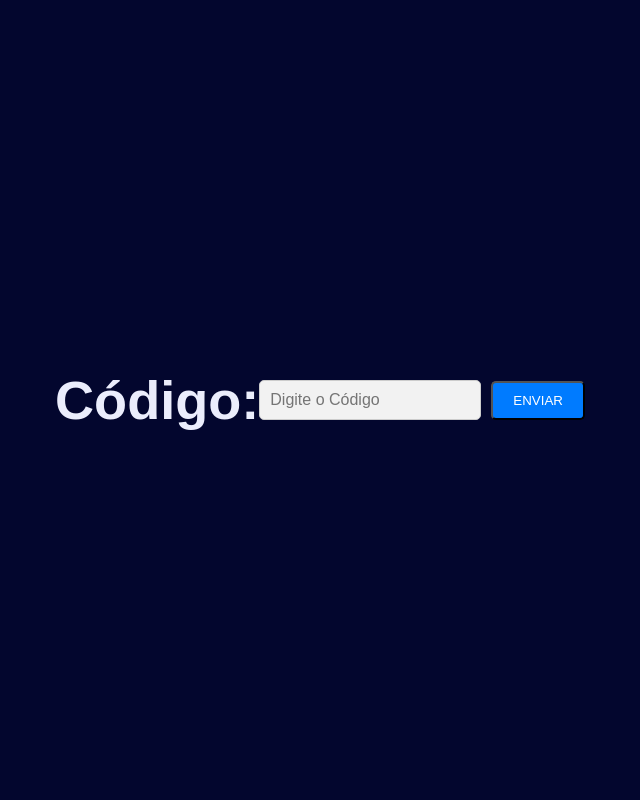
After one commit to analu42/ojogodaimitacao, a PHP site: page /codigo1.php in a window 1280 px wide. The commit adds this page. Shown: the whole page, without its empty margins (315-955 px from the left). Run offline with PHP 8.4, Linux system fonts and the light colour scheme.

Commit message:
ta tudo dando errado

```diff
--- /dev/null
+++ b/codigo1.php
@@ -0,0 +1,22 @@
+<!DOCTYPE html>
+<html lang="pt-BR">
+<head>
+    <meta charset="UTF-8">
+    <meta name="viewport" content="width=device-width, initial-scale=1.0">
+    <title>test de turing</title>
+    <link rel="stylesheet" href="style1.css">
+</head>
+<body>
+    <div class="centralize">
+        <h1>Código:</h1>
+        <input type="text" class="input" placeholder="Digite o Código">
+        <!--<a href="resposta.php" class="button ">Enviar</a>-->
+        <form action="resposta.php" method="POST" required>
+            <div class="center">
+                    <button type="submit" class="button" required>ENVIAR</button>
+            </div>
+        </form>
+    </div>
+    </div>
+</body>
+</html>
--- a/gemini.php
+++ b/gemini.php
@@ -5,7 +5,7 @@ use GeminiAPI\Resources\Parts\TextPart;
 
 $client = new Client('AIzaSyBjz0aEEBoHjOdk0w64Z8o0FldRUpoerQA');
 $response = $client->geminiPro()->generateContent(
-    new TextPart('Qual é op seu nome?'),
+    new TextPart('Qual é o seu nome?'),
 );
 
 print $response->text();
--- a/index.php
+++ b/index.php
@@ -5,7 +5,7 @@
     <meta http-equiv='X-UA-Compatible' content='IE=edge'>
     <title>Interrogador</title>
     <meta name='viewport' content='width=device-width, initial-scale=1'>
-    <link rel='stylesheet' type='text/css' media='screen' href='index.css'>
+    <link rel='stylesheet' type='text/css' media='screen' href='style.css'>
     <script src='main.js'></script>
     <link rel="preconnect" href="https://fonts.googleapis.com">
     <link rel="preconnect" href="https://fonts.gstatic.com" crossorigin>
--- a/question.php
+++ b/question.php
@@ -5,7 +5,7 @@
     <meta http-equiv='X-UA-Compatible' content='IE=edge'>
     <title>Interrogador</title>
     <meta name='viewport' content='width=device-width, initial-scale=1'>
-    <link rel='stylesheet' type='text/css' media='screen' href='index.css'>
+    <link rel='stylesheet' type='text/css' media='screen' href='style.css'>
     <script src='main.js'></script>
     <link rel="preconnect" href="https://fonts.googleapis.com">
     <link rel="preconnect" href="https://fonts.gstatic.com" crossorigin>
--- /dev/null
+++ b/style1.css
@@ -0,0 +1,89 @@
+html, body {
+    height: 100%;
+    margin: 0;
+    font-family: "Varela Round", sans-serif;
+    background-color: rgb(3, 6, 46);
+    color: rgb(235, 237, 252);
+    font-size: 130%;
+}
+
+.centralize {
+    display: flex;
+    justify-content: center;
+    align-items: center;
+    height: 100vh;
+}
+
+.button {
+    display: inline-block;
+    padding: 10px 20px;
+    margin: 10px;
+    text-decoration: none;
+    background-color: #007BFF;
+    color: white;
+    border-radius: 5px;
+    font-family: "Varela Round", sans-serif;
+}
+
+.button:hover {
+    background-color: #0056b3;
+}
+
+.center{
+    display: flex;
+    flex-direction: row;
+    justify-content: center;
+    align-items: center;
+}
+
+.padd{
+    padding-bottom: 20px;
+}
+
+.padd1{
+    padding-left: 200px;
+}
+
+.padd2{
+    padding-bottom: 30px;
+}
+
+.padd3{
+    padding-left: 20px;
+}
+
+
+.margin{
+    padding-left: 300px;
+    padding-right: 300px;
+}
+
+  .background{
+    background-color: rgb(0, 0, 24);
+  }
+
+  .fonte_inicio{
+     color: rgb(54, 98, 241);
+  }
+
+  input[type="text"] {
+    font-family: Arial, sans-serif;
+    font-size: 16px;
+    color: #333;
+    background-color: #f2f2f2;
+    border: 1px solid #ccc;
+    border-radius: 5px;
+    padding: 10px;
+    width: 200px;
+  }
+
+  textarea[type="text"] {
+    font-family: Arial, sans-serif;
+    font-size: 16px;
+    color: #333;
+    background-color: #f2f2f2;
+    border: 1px solid #ccc;
+    border-radius: 5px;
+    padding: 10px;
+    width: 200px;
+  }
```
Also changed, not shown: answers.php (+17 -9 lines), codigo.php (+4 -5 lines), comeco.php (added, +17 -0 lines), pergunta.php (added, +36 -0 lines), resposta.php (+10 -19 lines), style.css (renamed from index.css).
